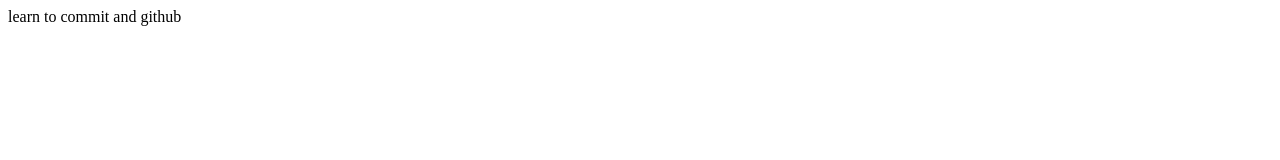
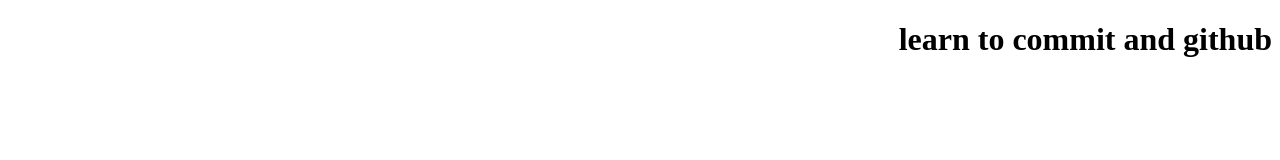
Before and after one commit to SvetaDc/git_learn, a plain HTML site: page index.html in a window 1280 px wide. Drawn offline with Linux system fonts and the light colour scheme.

Commit message:
Создали style.css
Добавили стили

```diff
--- a/index.html
+++ b/index.html
@@ -3,8 +3,11 @@
 <head>
 	<meta charset="UTF-8">
 	<title>learn git</title>
+	<link rel="stylesheet" href="style.css">
 </head>
 <body>
-	learn to commit and github
+	<div>
+		<h1>learn to commit and github</h1>
+	</div>
 </body>
 </html>
--- /dev/null
+++ b/style.css
@@ -0,0 +1,3 @@
+h1{
+	text-align: right;
+}
```
